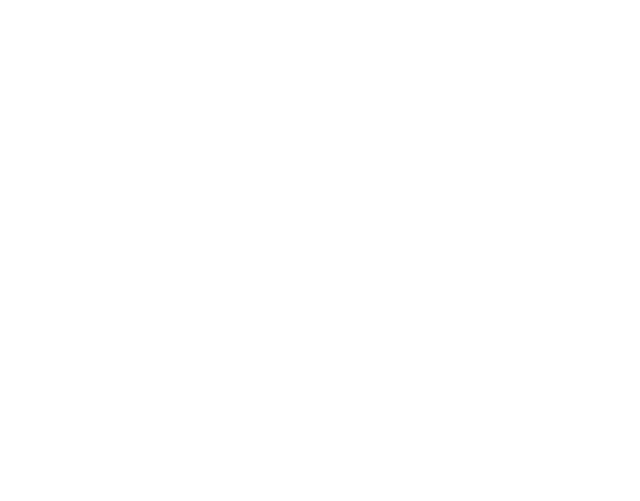
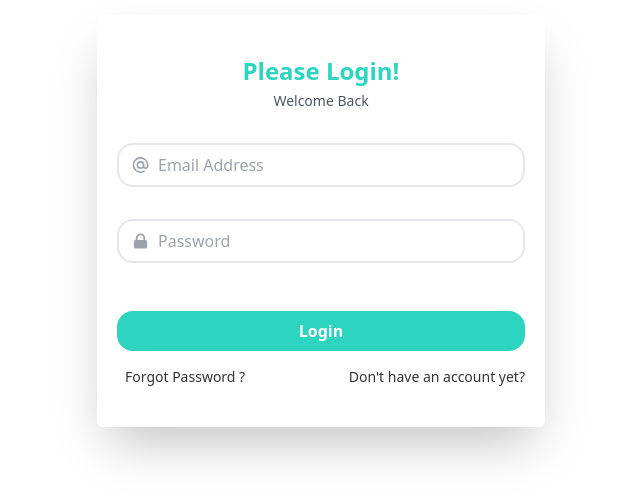
Before and after one commit to sadi-tanvir/realtime-chat-application-client, a React (Create React App) app: page /login in a window 1280 px wide. Before the commit this address had no page. Shown: the part 179-680 px from the top of the page, without its empty margins (319-959 px from the left). Built offline with nearby package versions, Linux system fonts and the light colour scheme.

Commit message:
added Login Page

```diff
--- a/package.json
+++ b/package.json
@@ -2,7 +2,6 @@
   "name": "realtime-chat-application",
   "version": "0.1.0",
   "private": true,
-  "proxy": "http://127.0.0.1:5000",
   "dependencies": {
     "@heroicons/react": "^1.0.6",
     "@stripe/react-stripe-js": "^1.8.1",
--- a/public/index.html
+++ b/public/index.html
@@ -27,7 +27,7 @@
     integrity="sha512-KfkfwYDsLkIlwQp6LFnl8zNdLGxu9YAA1QvwINks4PhcElQSvqcyVLLD9aMhXd13uQjoXtEKNosOWaZqXgel0g=="
     crossorigin="anonymous" referrerpolicy="no-referrer" />
 
-  <title>Sadi Tech House</title>
+  <title>Chat App</title>
 </head>
 
 <body>
--- a/src/App.js
+++ b/src/App.js
@@ -2,15 +2,18 @@
 import { Route, Routes } from "react-router-dom"
 import Chat from './pages/Chat/Chat';
 import Home from './pages/Home/Home';
+import Login from './pages/Login-User/Login/Login';
 
 
 const App = () => {
+
 
   return (
     <>
       <Routes>
         <Route path="/" element={<Home />} />
         <Route path="/chat" element={<Chat />} />
+        <Route path="/login" element={<Login />} />
       </Routes>
     </>
   );
--- a/src/pages/Chat/Chat.js
+++ b/src/pages/Chat/Chat.js
@@ -1,6 +1,21 @@
-import React from 'react';
+import React, { useEffect } from 'react';
+import axios from "axios"
+import { apiBaseUrl } from '../../utils/apiBaseUrl';
+
 
 const Chat = () => {
+
+    useEffect(() => {
+        const getChatData = async () => {
+            const res = await axios.get(`${apiBaseUrl}/api/chat`)
+            console.log(res.data);
+        }
+        getChatData()
+
+        return () => {
+
+        }
+    }, [])
     return (
         <div>
             <h1 className='text-5xl text-red-500'>This is chat page</h1>
--- /dev/null
+++ b/src/pages/Login-User/Login/Login.js
@@ -0,0 +1,44 @@
+import React from 'react';
+import TextInputField from '../../shared/re-usable-components/TextInputField';
+
+
+
+
+const Login = () => {
+    return (
+        <div>
+
+            <div class="h-screen flex justify-center items-center">
+                <div class="flex w-full lg:w-6/12 justify-center items-center bg-white space-y-8">
+                    <div class="w-full px-8 md:px-32 lg:px-24">
+                        <form class="bg-white rounded-md shadow-2xl px-5 py-10">
+                            <h1 class="text-gray-800 font-bold text-2xl mb-1 text-center text-primary">Please Login!</h1>
+                            <p class="text-sm font-normal text-gray-600 mb-8  text-center">Welcome Back</p>
+                            <div class="flex items-center border-2 mb-8 py-2 px-3 rounded-2xl">
+                                <svg xmlns="http://www.w3.org/2000/svg" class="h-5 w-5 text-gray-400" fill="none" viewBox="0 0 24 24" stroke="currentColor">
+                                    <path strokeLinecap="round" strokeLinejoin="round" strokeWidth="2" d="M16 12a4 4 0 10-8 0 4 4 0 008 0zm0 0v1.5a2.5 2.5 0 005 0V12a9 9 0 10-9 9m4.5-1.206a8.959 8.959 0 01-4.5 1.207" />
+                                </svg>
+                                <input id="email" class=" pl-2 w-full outline-none border-none" type="email" name="email" placeholder="Email Address" />
+                            </div>
+                            <div class="flex items-center border-2 mb-12 py-2 px-3 rounded-2xl ">
+                                <svg xmlns="http://www.w3.org/2000/svg" class="h-5 w-5 text-gray-400" viewBox="0 0 20 20" fill="currentColor">
+                                    <path fillRule="evenodd" d="M5 9V7a5 5 0 0110 0v2a2 2 0 012 2v5a2 2 0 01-2 2H5a2 2 0 01-2-2v-5a2 2 0 012-2zm8-2v2H7V7a3 3 0 016 0z" clipRule="evenodd" />
+                                </svg>
+                                <input class="pl-2 w-full outline-none border-none" type="password" name="password" id="password" placeholder="Password" />
+
+                            </div>
+                            <button type="submit" class="block w-full bg-primary mt-5 py-2 rounded-2xl hover:bg-primary hover:-translate-y-1 transition-all duration-500 text-white font-semibold mb-2">Login</button>
+                            <div class="flex justify-between mt-4">
+                                <span class="text-sm ml-2 hover:text-blue-500 cursor-pointer hover:-translate-y-1 duration-500 transition-all">Forgot Password ?</span>
+                                <a href="#" class="text-sm ml-2 hover:text-blue-500 cursor-pointer hover:-translate-y-1 duration-500 transition-all">Don't have an account yet?</a>
+                            </div>
+
+                        </form>
+                    </div>
+                </div>
+            </div>
+        </div>
+    );
+};
+
+export default Login;
--- /dev/null
+++ b/src/pages/shared/re-usable-components/TextInputField.js
@@ -0,0 +1,11 @@
+import React from 'react';
+
+const TextInputField = () => {
+    return (
+        <>
+            <input type="text" placeholder="Type here" class="input input-bordered input-accent w-full max-w-xs" />
+        </>
+    );
+};
+
+export default TextInputField;
--- /dev/null
+++ b/src/utils/apiBaseUrl.js
@@ -0,0 +1 @@
+export const apiBaseUrl = 'http://localhost:5000'
--- a/tailwind.config.js
+++ b/tailwind.config.js
@@ -9,6 +9,7 @@
     themes: [
       {
         mytheme: {
+          primary: '#2dd4bf',
           info: "#0284c7",
           danger: "#ef4444",
           accent: "#3A4256",
```
